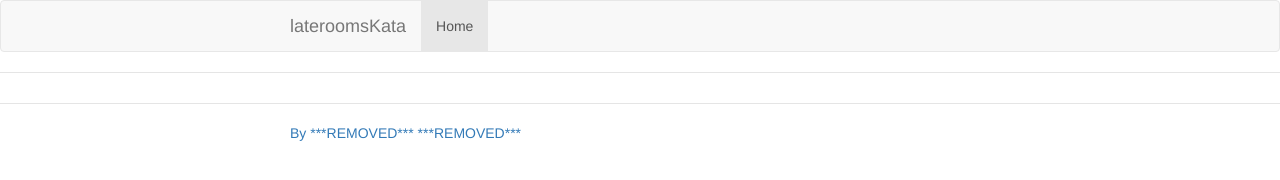
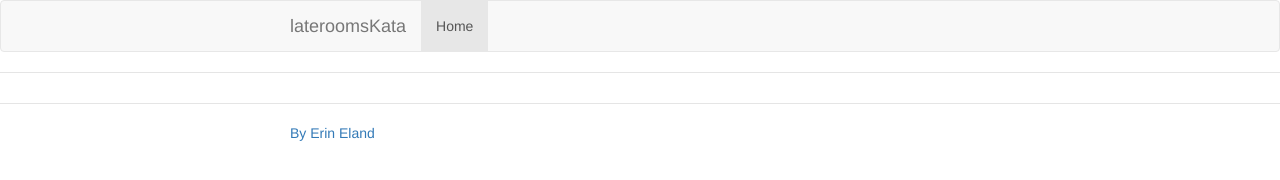
Before and after one commit to arcadia168/Angular-Code-Kata, a website: page app/index.html in a window 1280 px wide. Drawn offline with nearby package versions, Linux system fonts and the light colour scheme; files that its build step writes are made by us from their sources; files whose address does not match are found by name.

Commit message:
[rdar://master] Committing any changes

```diff
--- a/app/index.html
+++ b/app/index.html
@@ -53,7 +53,7 @@
 
 <div class="footer">
     <div class="container">
-        <p><a href="http://***REMOVED******REMOVED***.com" target="_blank">By ***REMOVED*** ***REMOVED***</a></p>
+        <p><a href="http://erineland.com" target="_blank">By Erin Eland</a></p>
     </div>
 
 
--- a/app/scripts/app.js
+++ b/app/scripts/app.js
@@ -4,7 +4,7 @@
  * @ngdoc overview
  * @name lateroomsKataApp
  * @description
- * # Code kata for LateRooms job application by ***REMOVED*** ***REMOVED***
+ * # Code kata for LateRooms job application by Erin Eland
  *
  * Main module of the application.
  */
--- a/app/scripts/main.js
+++ b/app/scripts/main.js
@@ -1 +1 @@
-console.log('\'***REMOVED*** ***REMOVED*** Laterooms application code kata. Hi!');
+console.log('\'Erin Eland Laterooms application code kata. Hi!');
```
Also changed, not shown: 1 other file.
